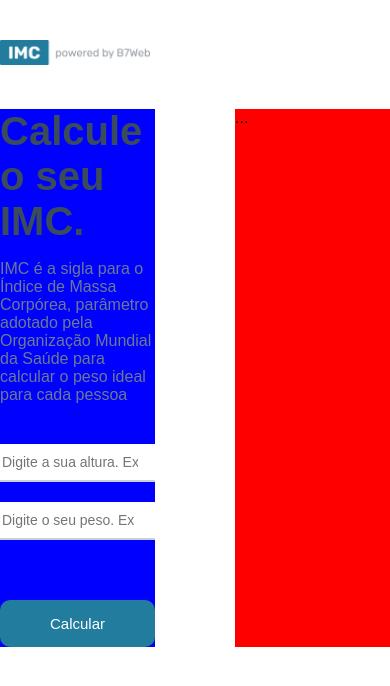
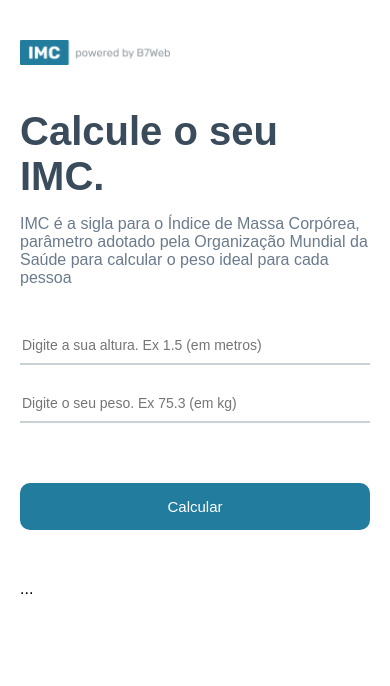
Before and after one commit to wallacevilela7/CalculadoraIMC-ReactJS, a React (Create React App) app: page / in a window 390 px wide. Shown: the top 686 px of the page. Built offline with nearby package versions, Linux system fonts and the light colour scheme.

Commit message:
Estilização geral do app

```diff
--- a/src/App.module.css
+++ b/src/App.module.css
@@ -3,6 +3,9 @@
 }
 body {
     font-family: 'Arial', 'Helvetica', 'Sans-Serif';
+}
+.main {
+    padding-bottom:50px;
 }
 
 .headerContainer {
@@ -18,7 +21,6 @@ body {
 .container .leftSide {
     flex:1;
     margin-right:40px;
-    background-color: blue;
 }
 
 .container .leftSide h1 {
@@ -42,6 +44,9 @@ body {
     font-size:14px;
     outline:0;
 }
+.container .leftSide input:disabled {
+    opacity:0.5;
+}
 
 .container .leftSide button {
     background-color: #227c9d;
@@ -53,14 +58,72 @@ body {
     width:100%;
     cursor: pointer;
     margin-top:40px;
-    transition:all ease 03s;
+    transition:all ease .3s;
 }
 .container .leftSide button:hover {
-    opacity:0.8;
+    opacity:0.7;
 }
+.container .leftSide button:disabled {
+    opacity: 0.5;
+}
+
 
 .container .rightSide {
     flex:1;
     margin-left:40px;
-    background-color: red;
+    display:flex;
 }
+
+.container .rightSide .grid {
+    flex:1;
+    display:grid;
+    grid-template-columns: repeat(2, 1fr);
+    gap:20px;
+}
+
+.container .rightSide .rightBig {
+    flex:1;
+    display:flex;
+}
+
+.container .rightSide .rightArrow {
+    position:absolute;
+    background-color: #227c9d;
+    width:70px;
+    height:70px;
+    border-radius:50%;
+    display: flex;
+    justify-content:center;
+    align-items: center;
+    cursor:pointer;
+    margin-left:-35px;
+    margin-top:145px;
+}
+
+@media (max-width: 770px){
+    header {
+        padding:0 20px;
+    }
+    .container {
+        padding:0 20px;
+        flex-direction: column;
+    }
+    .container .leftSide {
+        margin-right:0;
+    }
+    .container .rightSide {
+        margin-left:0;
+        margin-top:50px;
+    }
+    .container .rightSide .rightArrow {
+        margin-left:0;
+        margin-top:0;
+        border-radius:10px;
+    }
+}
+
+@media(max-width:430px){
+    .container .rightSide .grid{
+        grid-template-columns: 1fr;
+    }
+}
```
